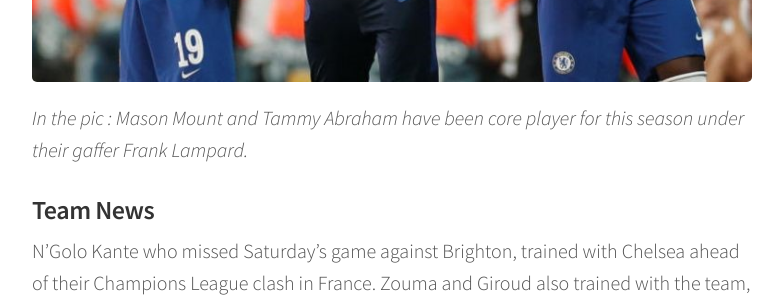
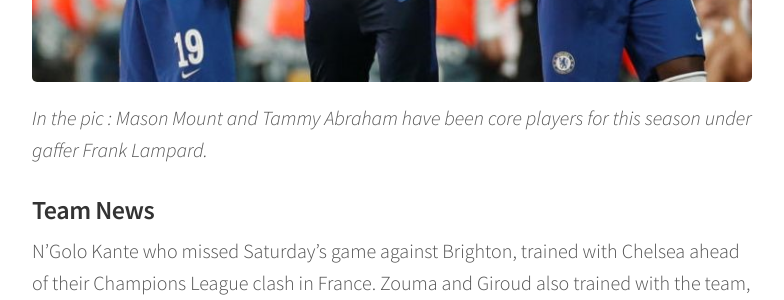
Before and after one commit to chelseafcindia/blog, a Jekyll site: the page built from _posts/2019-10-02-losc-lille-vs-chelsea-fc-preview.markdown, in a window 1280 px wide and 900 px high, scrolled down 928 px. Shown: the part 155-455 px from the top of the window, without its empty margins (248-1032 px from the left). Built offline with Jekyll 4.4.1, drawn with Linux system fonts in a browser that asks for light colours.

Commit message:
Updated Losc Lille Vs Chelsea Fc Preview

```diff
--- a/_posts/2019-10-02-losc-lille-vs-chelsea-fc-preview.markdown
+++ b/_posts/2019-10-02-losc-lille-vs-chelsea-fc-preview.markdown
@@ -18,7 +18,7 @@
 
 Chelsea with a steady start this season, have been giving chances to youngsters, resulting in many talents being unleashed such as Tomori, Hudson-Odoi, Abraham, Mount etc. However, Pulisic who looked promising after signing for the club, hasn't been given much of game time. Frank Lampard’s side who are currently in 7th in the Premier League are just 1 point behind 4th placed Arsenal, and will back his young stars to shine away from home on Wednesday night.
 
-![Training.jpg](/uploads/Training.jpg)*In the pic : Mason Mount and Tammy Abraham have been core player for this season under their gaffer Frank Lampard.*
+![Training.jpg](/uploads/Training.jpg)*In the pic : Mason Mount and Tammy Abraham have been core players for this season under gaffer Frank Lampard.*
 
 ### Team News
 
```
